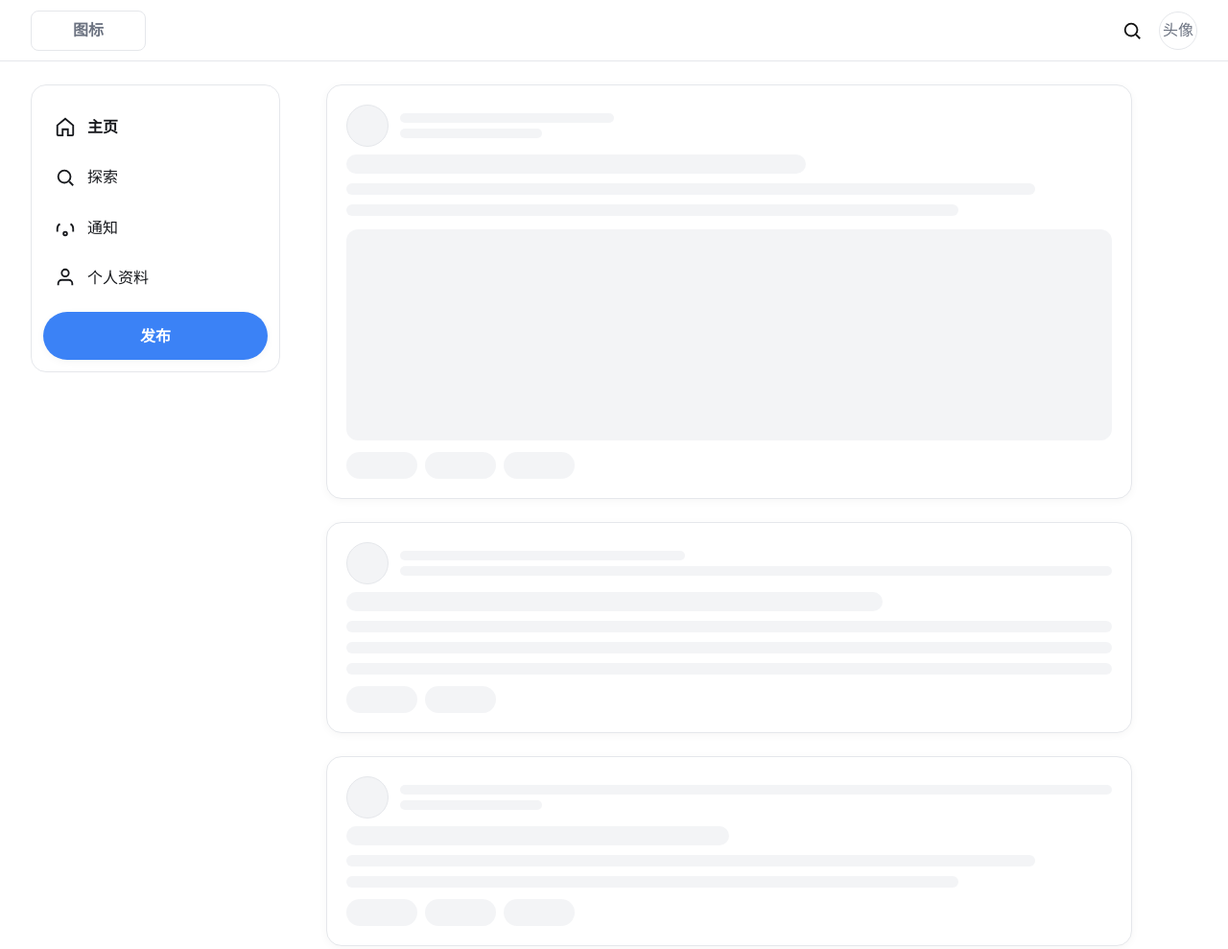
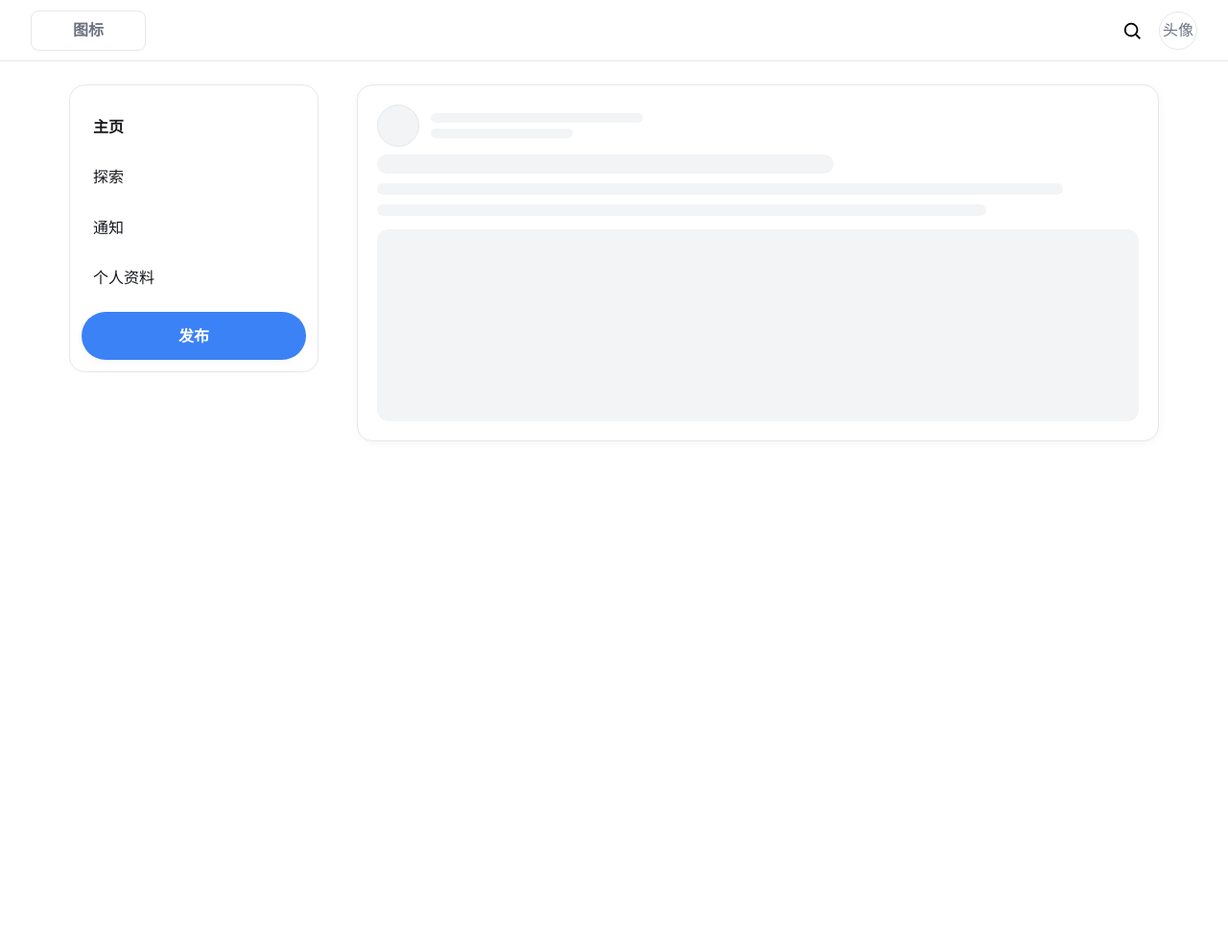
Before and after one commit to galplanet/galplanet.github.io, a plain HTML site: page index.html in a window 1280 px wide. Shown: the whole page at 96% size. After the commit the page ends 800 px from the top, so only its background shows below. Drawn offline with Linux system fonts and the light colour scheme.

Commit message:
Update index.html

```diff
--- a/index.html
+++ b/index.html
@@ -3,216 +3,189 @@
 <head>
   <meta charset="utf-8" />
   <meta name="viewport" content="width=device-width, initial-scale=1" />
-  <title>Forum · Skeleton Feed (Wide Layout)</title>
+  <title>Forum · Skeleton Feed</title>
+
   <style>
-    :root{
+    /* ====================
+       全局主题变量
+    ==================== */
+    :root {
       --bg: #ffffff;
       --text: #111827;
-      --muted:#6b7280;
-      --border:#e5e7eb;
-      --primary:#3b82f6;
+      --muted: #6b7280;
+      --border: #e5e7eb;
+      --primary: #3b82f6;
 
-      --card:#ffffff;
+      --card: #ffffff;
       --shadow: 0 2px 8px rgba(0,0,0,.04);
 
-      --skel-1:#f3f4f6;
-      --skel-2:#e5e7eb;
-      --radius:16px;
-      --radius-pill:999px;
-      --col-sidebar:260px;
-      --col-feed:840px; /* <-- 已从 720px 增大到 840px */
-      --topbar-h:64px;
+      --skel: #f3f4f6;
+      --radius: 16px;
+      --radius-pill: 999px;
+      --col-sidebar: 260px;
+      --col-feed: 840px;
+      --topbar-h: 64px;
     }
 
-    *{box-sizing:border-box}
-    html,body{height:100%}
-    body{
-      margin:0;
-      color:var(--text);
-      background:var(--bg);
-      font:400 16px/1.65 -apple-system,BlinkMacSystemFont,"Segoe UI",Roboto,"Noto Sans SC","PingFang SC","Hiragino Sans GB","Microsoft YaHei","Helvetica Neue",Arial,sans-serif;
+    /* ====================
+       全局 Reset
+    ==================== */
+    * { box-sizing: border-box; }
+    html, body { height: 100%; margin: 0; }
+    body {
+      color: var(--text);
+      background: var(--bg);
+      font: 400 16px/1.65 -apple-system, BlinkMacSystemFont, "Segoe UI",
+            Roboto, "Noto Sans SC", "PingFang SC", "Hiragino Sans GB",
+            "Microsoft YaHei", "Helvetica Neue", Arial, sans-serif;
     }
-    a{color:inherit;text-decoration:none}
-    button{font:inherit}
+    a { color: inherit; text-decoration: none; }
+    button { font: inherit; cursor: pointer; }
 
-    /* Top bar */
-    .topbar{
-      position: sticky; top:0;
-      height:var(--topbar-h);
-      display:flex; align-items:center; justify-content:space-between;
-      padding:0 32px; /* 调整了左右内边距以适应更宽的布局 */
-      background:var(--bg);
-      border-bottom:1px solid var(--border);
-      z-index:20;
+    /* ====================
+       顶部导航栏
+    ==================== */
+    .topbar {
+      position: sticky; top: 0;
+      height: var(--topbar-h);
+      display: flex; align-items: center; justify-content: space-between;
+      padding: 0 32px;
+      background: var(--bg);
+      border-bottom: 1px solid var(--border);
+      z-index: 20;
     }
-    .logo{
-      width:120px; height:42px;
-      border:1px solid var(--border);
-      border-radius:8px;
-      display:flex; align-items:center; justify-content:center;
-      color:var(--muted); font-weight:600;
+    .logo {
+      width: 120px; height: 42px;
+      border: 1px solid var(--border);
+      border-radius: 8px;
+      display: flex; align-items: center; justify-content: center;
+      color: var(--muted); font-weight: 600;
     }
-    .top-actions{display:flex; align-items:center; gap:8px}
-    .icon-btn{
-      width:40px;height:40px;border:none;background:transparent;
-      border-radius:var(--radius-pill); color:#111;
-      display:grid; place-items:center; cursor:pointer;
+    .top-actions { display: flex; align-items: center; gap: 8px; }
+    .icon-btn {
+      width: 40px; height: 40px;
+      border: none; background: transparent;
+      border-radius: var(--radius-pill);
+      display: grid; place-items: center;
     }
-    .icon-btn:hover{background:#f5f6f8}
-    .avatar{
-      width:40px;height:40px;border:1px solid var(--border);
-      border-radius:50%; background:#fff; color:var(--muted);
-      display:flex; align-items:center; justify-content:center;
-      cursor:pointer;
+    .icon-btn:hover { background: #f5f6f8; }
+    .avatar {
+      width: 40px; height: 40px;
+      border: 1px solid var(--border);
+      border-radius: 50%;
+      background: #fff; color: var(--muted);
+      display: flex; align-items: center; justify-content: center;
     }
 
-    /* Layout */
-    .layout{
-      /* === 关键改动区域 === */
-      max-width: 1320px; /* 1. 增大整体容器宽度 */
-      margin: 0 auto;    /* 2. 自动居中，确保左右空白相等 */
-      /* ==================== */
-      display:grid;
+    /* ====================
+       主布局
+    ==================== */
+    .layout {
+      max-width: 1200px;
+      margin: 0 auto;
+      display: grid;
       grid-template-columns: var(--col-sidebar) minmax(0, var(--col-feed));
-      gap:48px; /* 稍微增大了侧边栏和主内容的间距 */
-      padding:24px 32px;
+      gap: 40px;
+      padding: 24px 32px;
     }
 
-    /* Sidebar (X-like) */
-    .sidebar{
-      position: sticky; top: calc(var(--topbar-h) + 24px); /* 匹配新的padding */
-      align-self:start;
-      border:1px solid var(--border);
-      border-radius:var(--radius);
-      padding:12px;
-      background:var(--card);
+    /* 侧边栏 */
+    .sidebar {
+      position: sticky; top: calc(var(--topbar-h) + 24px);
+      align-self: start;
+      border: 1px solid var(--border);
+      border-radius: var(--radius);
+      padding: 12px;
+      background: var(--card);
     }
-    .nav{
-      display:flex; flex-direction:column; gap:6px;
-      margin:8px 0 12px;
+    .nav { display: flex; flex-direction: column; gap: 6px; margin: 8px 0 12px; }
+    .nav-item {
+      display: flex; align-items: center; gap: 12px;
+      padding: 10px 12px; border-radius: var(--radius-pill);
+      color: #16181c;
     }
-    .nav-item{
-      display:flex; align-items:center; gap:12px;
-      padding:10px 12px; border-radius:var(--radius-pill);
-      color:#16181c; cursor:pointer;
-    }
-    .nav-item:hover{background:#f3f4f6}
-    .nav-item.active{font-weight:700}
-    .nav-item svg{flex:0 0 22px}
-
-    .post-btn{
-      width:100%;
-      border:none; cursor:pointer;
-      background:var(--primary); color:#fff;
-      border-radius:var(--radius-pill);
-      padding:12px 16px; font-weight:700;
+    .nav-item:hover { background: #f3f4f6; }
+    .nav-item.active { font-weight: 700; }
+    .nav-item svg { flex: 0 0 22px; }
+    .post-btn {
+      width: 100%;
+      border: none;
+      background: var(--primary); color: #fff;
+      border-radius: var(--radius-pill);
+      padding: 12px 16px; font-weight: 700;
       box-shadow: var(--shadow);
     }
-    .app-name{
-      font-weight:700; font-size:18px; color:#111; padding:2px 10px 10px;
+
+    /* ====================
+       帖子骨架
+    ==================== */
+    .feed { width: 100%; }
+    .card {
+      border: 1px solid var(--border);
+      border-radius: var(--radius);
+      background: var(--card);
+      box-shadow: var(--shadow);
+      padding: 20px;
+      margin-bottom: 24px;
     }
+    .row { display: flex; align-items: center; gap: 12px; }
+    .between { display: flex; justify-content: space-between; align-items: center; }
 
-    /* Feed (Skeleton cards) */
-    .feed{width:100%;}
-    .card{
-      border:1px solid var(--border);
-      border-radius:var(--radius);
-      background:var(--card);
-      box-shadow: var(--shadow);
-      padding:20px;
-      margin-bottom: 24px; /* 增大卡片间距 */
-    }
-    .row{display:flex; align-items:center; gap:12px}
-    .between{display:flex; align-items:center; gap:8px; justify-content:space-between}
+    /* Skeleton (无动画，纯灰块) */
+    .skel { background: var(--skel); border-radius: 8px; }
+    .skel.avatar { width: 44px; height: 44px; border-radius: 50%; }
+    .skel.dot { height: 10px; border-radius: 6px; }
+    .skel.title { height: 20px; border-radius: 10px; margin-top: 8px; }
+    .skel.line { height: 12px; border-radius: 8px; margin-top: 10px; }
+    .skel.image { height: 200px; border-radius: 12px; margin-top: 14px; }
+    .skel.chip { height: 28px; width: 74px; border-radius: 20px; }
 
-    /* Skeleton base */
-    .skel{
-      background: linear-gradient(90deg, var(--skel-1) 25%, var(--skel-2) 37%, var(--skel-1) 63%);
-      background-size:400% 100%;
-      animation: shimmer 1.6s ease-in-out infinite;
-      border-radius:8px;
-    }
-    @keyframes shimmer { 0%{background-position:100% 0} 100%{background-position:-100% 0} }
-    @media (prefers-reduced-motion: reduce){
-      .skel{animation:none}
-    }
-
-    /* Skeleton shapes */
-    .skel.avatar{width:44px;height:44px;border-radius:50%}
-    .skel.dot{height:10px;border-radius:6px}
-    .skel.title{height:20px;border-radius:10px;margin-top:8px}
-    .skel.line{height:12px;border-radius:8px;margin-top:10px}
-    .skel.image{height:220px;border-radius:12px;margin-top:14px} /* 稍微调高图片高度 */
-    .skel.chip{height:28px;width:74px;border-radius:20px}
-
-    /* Width helpers */
+    /* 宽度辅助类 */
     .w-20{width:20%}.w-30{width:30%}.w-40{width:40%}.w-50{width:50%}
     .w-60{width:60%}.w-70{width:70%}.w-80{width:80%}.w-90{width:90%}
-    .grow{flex:1}
+    .grow { flex: 1; }
 
-    /* Responsive */
-    @media (max-width: 1100px){ /* 调整响应式断点 */
-      .layout{grid-template-columns: 1fr; max-width: min(840px, 100%); padding-top:12px}
-      .sidebar{display:none}
+    /* 响应式 */
+    @media (max-width: 1100px) {
+      .layout { grid-template-columns: 1fr; max-width: min(840px, 100%); }
+      .sidebar { display: none; }
     }
   </style>
 </head>
 <body>
 
-  <!-- Top bar -->
+  <!-- 顶部导航 -->
   <header class="topbar">
     <div class="logo" aria-label="论坛图标">图标</div>
     <div class="top-actions">
+      <!-- 搜索按钮 -->
       <button class="icon-btn" aria-label="搜索">
         <svg width="22" height="22" viewBox="0 0 24 24" fill="none" stroke="currentColor" stroke-width="2">
           <circle cx="11" cy="11" r="7"></circle>
           <line x1="16.5" y1="16.5" x2="21" y2="21"></line>
         </svg>
       </button>
+      <!-- 用户头像 -->
       <div class="avatar" title="用户头像">头像</div>
     </div>
   </header>
 
-  <!-- Main layout -->
+  <!-- 主布局 -->
   <div class="layout">
-    <!-- Left sidebar (X-like) -->
+
+    <!-- 左侧边栏 -->
     <aside class="sidebar">
       <nav class="nav">
-        <a class="nav-item active" href="javascript:;">
-          <svg viewBox="0 0 24 24" width="22" height="22" fill="none" stroke="currentColor" stroke-width="2">
-            <path d="M3 10.5 12 3l9 7.5V21a1 1 0 0 1-1 1h-5v-7H9v7H4a1 1 0 0 1-1-1v-10.5z"></path>
-          </svg>
-          <span>主页</span>
-        </a>
-        <a class="nav-item" href="javascript:;">
-          <svg viewBox="0 0 24 24" width="22" height="22" fill="none" stroke="currentColor" stroke-width="2">
-            <circle cx="11" cy="11" r="7"></circle>
-            <line x1="21" y1="21" x2="16.65" y2="16.65"></line>
-          </svg>
-          <span>探索</span>
-        </a>
-        <a class="nav-item" href="javascript:;">
-          <svg viewBox="0 0 24 24" width="22" height="22" fill="none" stroke="currentColor" stroke-width="2">
-            <path d="M18 8a6 6 0 0 1 3 5v4"></path>
-            <path d="M3 17v-4a6 6 0 0 1 3-5"></path>
-            <circle cx="12" cy="19" r="2"></circle>
-          </svg>
-          <span>通知</span>
-        </a>
-        <a class="nav-item" href="javascript:;">
-          <svg viewBox="0 0 24 24" width="22" height="22" fill="none" stroke="currentColor" stroke-width="2">
-            <path d="M20 21v-2a4 4 0 0 0-4-4H8a4 4 0 0 0-4 4v2"></path>
-            <circle cx="12" cy="7" r="4"></circle>
-          </svg>
-          <span>个人资料</span>
-        </a>
+        <a class="nav-item active" href="#">主页</a>
+        <a class="nav-item" href="#">探索</a>
+        <a class="nav-item" href="#">通知</a>
+        <a class="nav-item" href="#">个人资料</a>
       </nav>
       <button class="post-btn">发布</button>
     </aside>
 
-    <!-- Feed: Skeleton posts -->
-    <main class="feed" aria-label="帖子骨架屏列表">
-      <!-- 卡片 1 -->
+    <!-- 主内容区：仅 1 个骨架卡片 -->
+    <main class="feed" aria-label="帖子骨架屏">
       <article class="card">
         <div class="row">
           <div class="skel avatar"></div>
@@ -225,67 +198,6 @@
         <div class="skel line w-90"></div>
         <div class="skel line w-80"></div>
         <div class="skel image"></div>
-        <div class="between" style="margin-top:12px">
-          <div class="row" style="gap:8px">
-            <div class="skel chip"></div>
-            <div class="skel chip"></div>
-            <div class="skel chip"></div>
-          </div>
-          <div class="row" style="gap:10px">
-            <div class="skel dot w-20" style="height:16px"></div>
-            <div class="skel dot w-20" style="height:16px"></div>
-            <div class="skel dot w-20" style="height:16px"></div>
-          </div>
-        </div>
-      </article>
-
-      <!-- 卡片 2 -->
-      <article class="card">
-        <div class="row">
-          <div class="skel avatar"></div>
-          <div class="grow">
-            <div class="skel dot w-40"></div>
-            <div class="skel dot w-25" style="margin-top:6px"></div>
-          </div>
-        </div>
-        <div class="skel title w-70"></div>
-        <div class="skel line w-95"></div>
-        <div class="skel line w-85"></div>
-        <div class="skel line w-75"></div>
-        <div class="between" style="margin-top:12px">
-          <div class="row" style="gap:8px">
-            <div class="skel chip"></div>
-            <div class="skel chip"></div>
-          </div>
-          <div class="row" style="gap:10px">
-            <div class="skel dot w-20" style="height:16px"></div>
-            <div class="skel dot w-20" style="height:16px"></div>
-          </div>
-        </div>
-      </article>
-
-      <!-- 卡片 3 -->
-      <article class="card">
-        <div class="row">
-          <div class="skel avatar"></div>
-          <div class="grow">
-            <div class="skel dot w-35"></div>
-            <div class="skel dot w-20" style="margin-top:6px"></div>
-          </div>
-        </div>
-        <div class="skel title w-50"></div>
-        <div class="skel line w-90"></div>
-        <div class="skel line w-80"></div>
-        <div class="between" style="margin-top:12px">
-          <div class="row" style="gap:8px">
-            <div class="skel chip"></div>
-            <div class="skel chip"></div>
-            <div class="skel chip"></div>
-          </div>
-          <div class="row" style="gap:10px">
-            <div class="skel dot w-25" style="height:16px"></div>
-          </div>
-        </div>
       </article>
     </main>
   </div>
```
